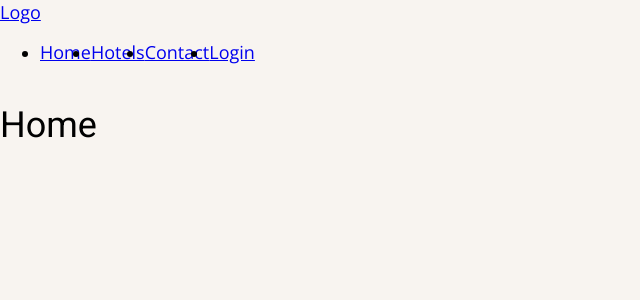
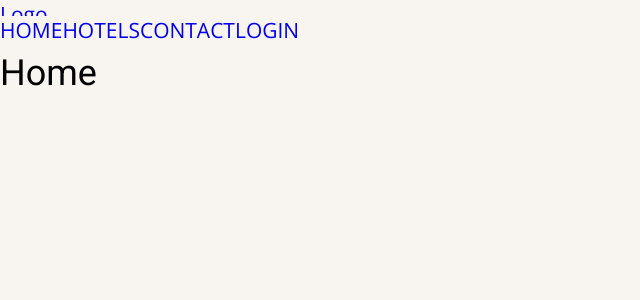
Before and after one commit to Noroff-FEU-Assignments/project-exam-2-Janne-R, a React (Create React App) app: page / in a window 1280 px wide. Shown: the top 300 px of the page, without its empty margins (0-640 px from the left). Built offline with nearby package versions, Linux system fonts and the light colour scheme.

Commit message:
Burger menu toogle

```diff
--- a/src/components/common/Navigation.js
+++ b/src/components/common/Navigation.js
@@ -2,6 +2,11 @@ import { useState } from "react";
 import { NavLink } from "react-router-dom";
 import styled from "styled-components";
 import { FiMenu } from "react-icons/fi";
+
+const Flex = styled.div`
+  display:flex;
+  justify-content: space-between;
+`;
 
 const BurgerMenu = styled(FiMenu)`
   @media ${({ theme }) => theme.devices.tabletS} {
@@ -10,8 +15,18 @@ const BurgerMenu = styled(FiMenu)`
 `;
 
 const Ul = styled.ul`
-  display: ${(props) => props.menu ? "flex" : "none"};
+  display: ${(props) => props.showMenu ? "flex" : "none"};
+  background-color: ${({ theme }) => theme.colors.backgroundColorDark};
   flex-direction: column;
+  list-style-type: none;
+  position: absolute;
+  right: 0;
+  width: 100%;
+  align-items: center;
+  a{
+    text-decoration: none;
+    text-transform: uppercase;
+  }
   @media ${({ theme }) => theme.devices.tabletS} {
     display: flex;
     flex-direction: row;
@@ -19,15 +34,15 @@ const Ul = styled.ul`
 `;
 
 const Navigation = () => {
-  const [showMenu, setShowMenu] = useState(false);
+  const [toogleShowMenu, setToogleShowMenu] = useState(false);
   return (
-    <>
+    <Flex>
       <NavLink to="/">
         Logo
       </NavLink>
       <nav>
-        <BurgerMenu aria-label="Open the menu" aria-hidden="true" color="black" size="2rem" onClick={() => setShowMenu(!showMenu)} />
-        <Ul menu={showMenu}>
+        <BurgerMenu aria-label="Open the menu" aria-hidden="true" color="black" size="2rem" onClick={() => setToogleShowMenu(!toogleShowMenu)} />
+        <Ul showMenu={toogleShowMenu}>
           <li>
             <NavLink to="/">
               Home
@@ -50,7 +65,7 @@ const Navigation = () => {
           </li>
         </Ul>
       </nav>
-    </>
+    </Flex>
   )
 }
 
--- a/src/components/layout/GlobalStyles.js
+++ b/src/components/layout/GlobalStyles.js
@@ -51,9 +51,9 @@ p {
 }
 
 a {
-  font-size: 16px;
+  font-size: 18px;
   @media ${({ theme }) => theme.devices.tabletS} {
-    font-size: 18px;
+    font-size: 21px;
   }
 }
 `
--- a/src/components/layout/theme.js
+++ b/src/components/layout/theme.js
@@ -26,6 +26,8 @@ const colors = {
   backgroundColorLight: "#FCFBF9",
   errorColor: "#B30D00",
   successColor: "#3B8519",
+  textColorDark: "#000000",
+  textColorLight: "#FFFFFF"
 };
 
 const theme = {
```
